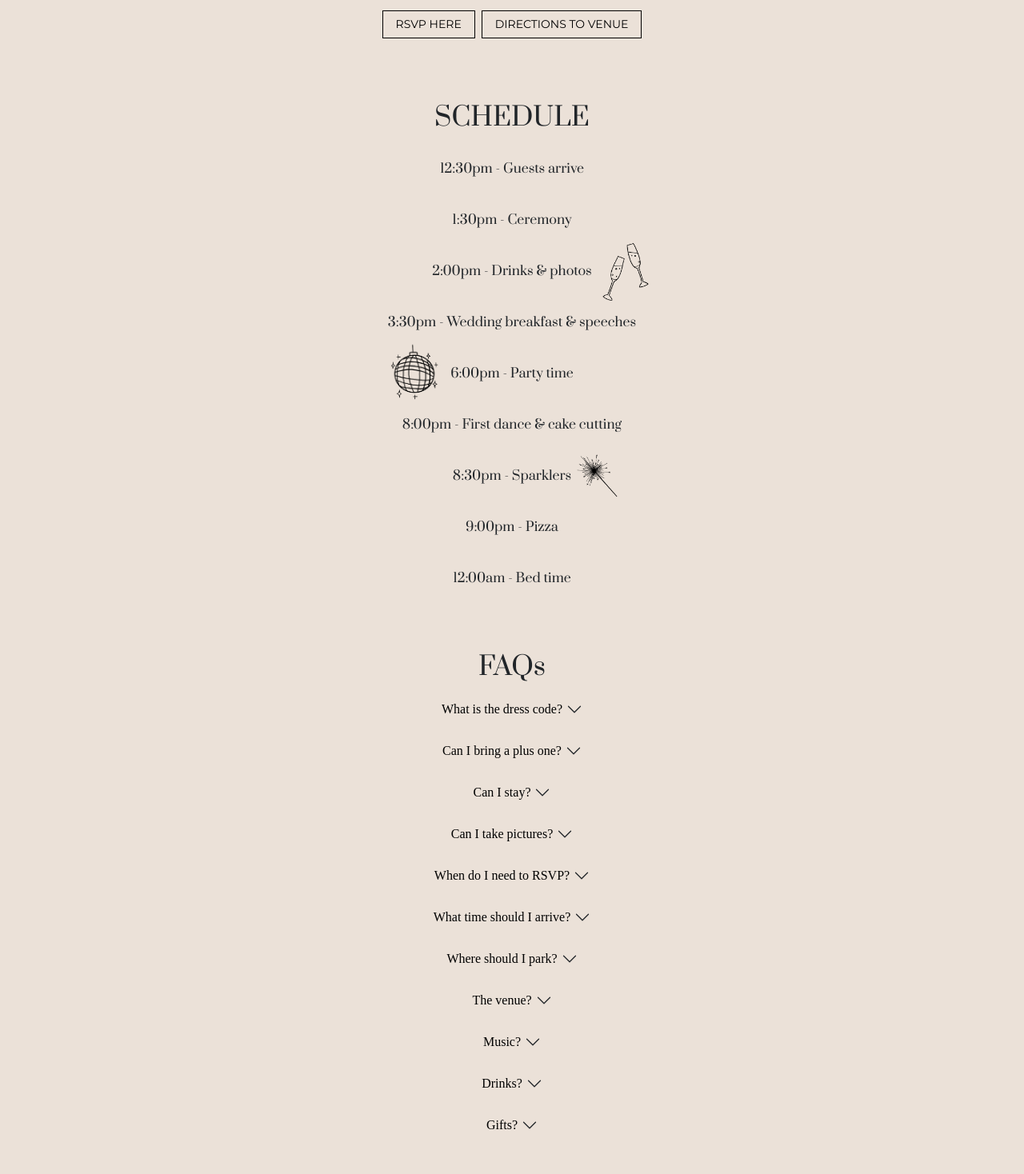
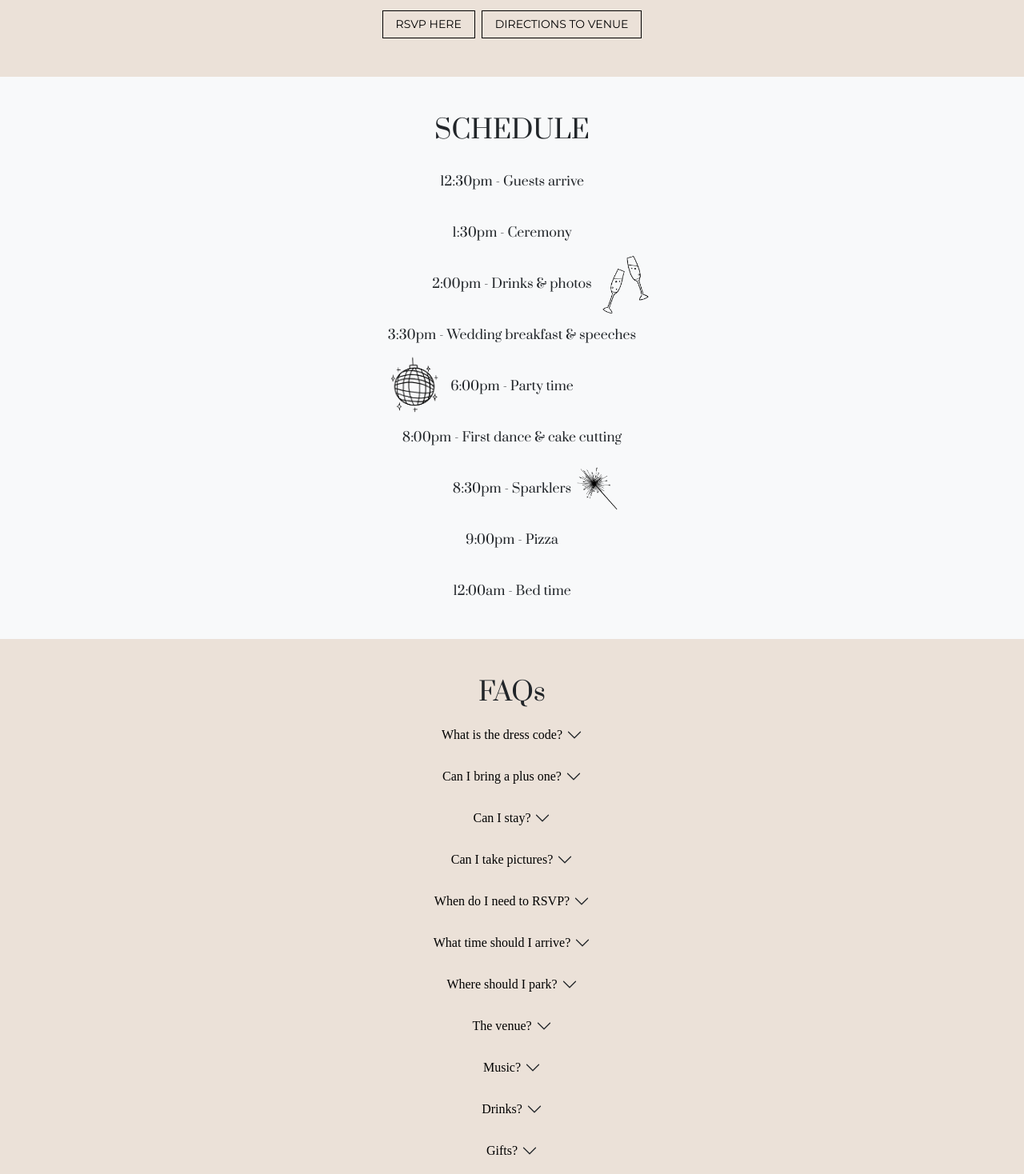
Before and after one commit to danfrizelle/dancoral, a website: page home.html in a window 1280 px wide. Shown: the part 871-2339 px from the top of the page at 80% size. Drawn offline with nearby package versions, Linux system fonts and the light colour scheme; a web font is replaced by a local one.

Commit message:
Schedule bg changes

```diff
--- a/home.html
+++ b/home.html
@@ -102,7 +102,7 @@
         </div>
     </section>
 
-    <section id="schedule" class="container section my-5rem">
+    <section id="schedule" class="container-fluid section my-5 py-5 bg-light">
         <div class="row align-items-center justify-content-center text-center">
             <div class="col-lg-4">
                 <h2 class="schedule-list-heading">SCHEDULE</h2>
@@ -132,7 +132,7 @@
             tristique arcu non nisl aliquam tristique. Ut in facilisis sem, at tempus velit.</p>
     </section> -->
 
-    <section id="faqs" class="container section my-5rem">
+    <section id="faqs" class="container section my-5">
         <div class="row align-items-center justify-content-center text-center">
             <div class="col-lg-6">
                 <h2>FAQs</h2>
```
